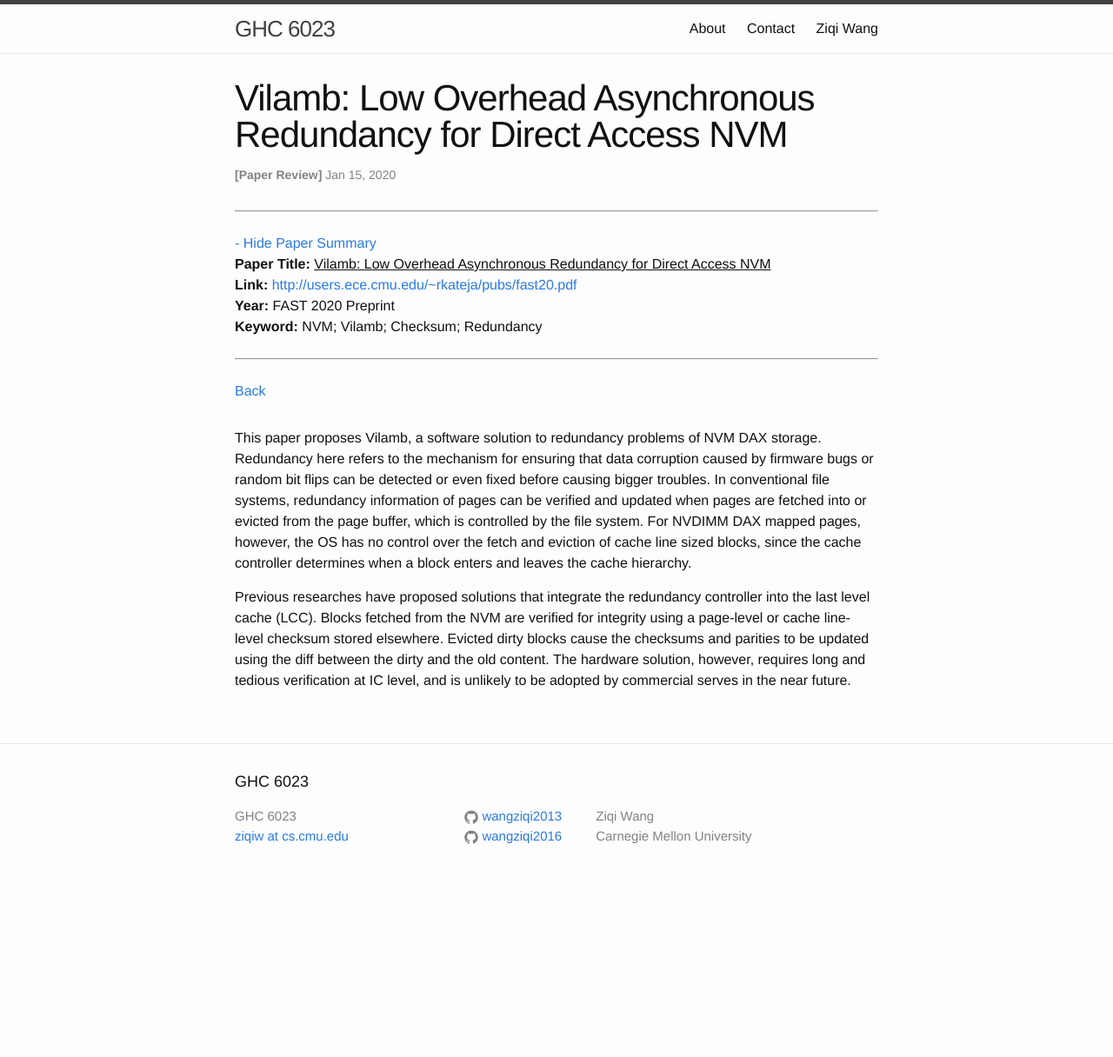
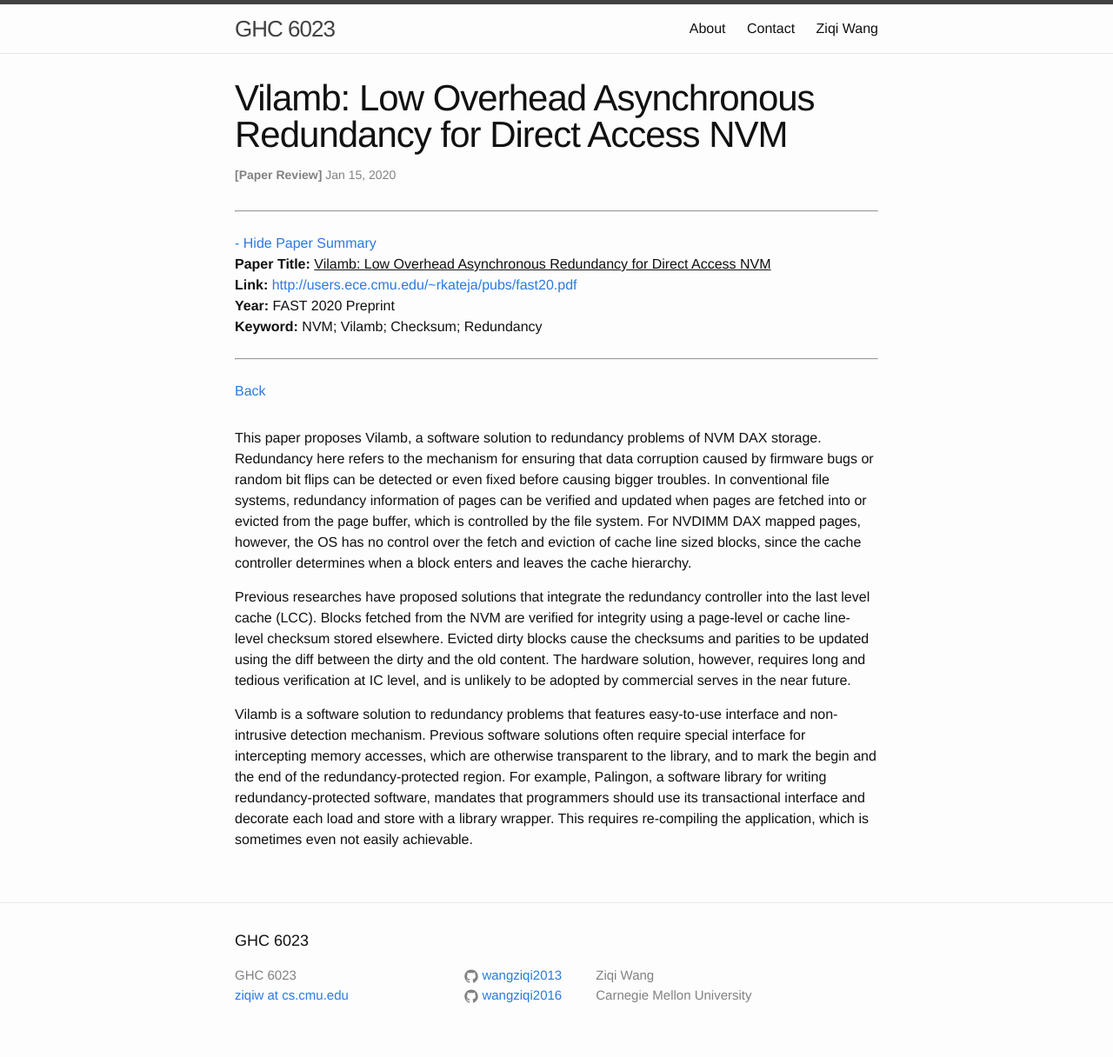
Before and after one commit to wangziqi2013/wangziqi2013.github.io, a Jekyll site: the page built from _posts/2020-01-15-vilamb.markdown, in a window 1280 px wide. Shown: the whole page at 87% size. Built offline with Jekyll 4.4.1, drawn with Linux system fonts in a browser that asks for light colours; before the commit the page ends 1033 px from its top, so only the background shows below that.

Commit message:
Adding feature

```diff
--- a/_posts/2020-01-15-vilamb.markdown
+++ b/_posts/2020-01-15-vilamb.markdown
@@ -25,3 +25,9 @@ fetched from the NVM are verified for integrity using a page-level or cache line
 dirty blocks cause the checksums and parities to be updated using the diff between the dirty and the old content. The
 hardware solution, however, requires long and tedious verification at IC level, and is unlikely to be adopted by commercial
 serves in the near future.
+
+Vilamb is a software solution to redundancy problems that features easy-to-use interface and non-intrusive detection mechanism.
+Previous software solutions often require special interface for intercepting memory accesses, which are otherwise transparent
+to the library, and to mark the begin and the end of the redundancy-protected region. For example, Palingon, a software library
+for writing redundancy-protected software, mandates that programmers should use its transactional interface and decorate each
+load and store with a library wrapper. This requires re-compiling the application, which is sometimes even not easily achievable.
```
